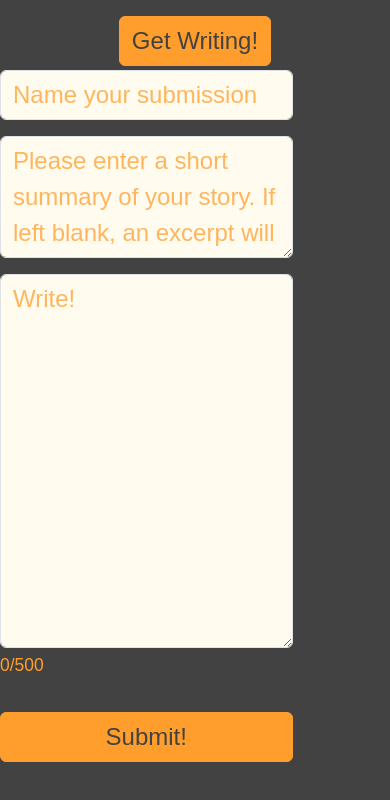
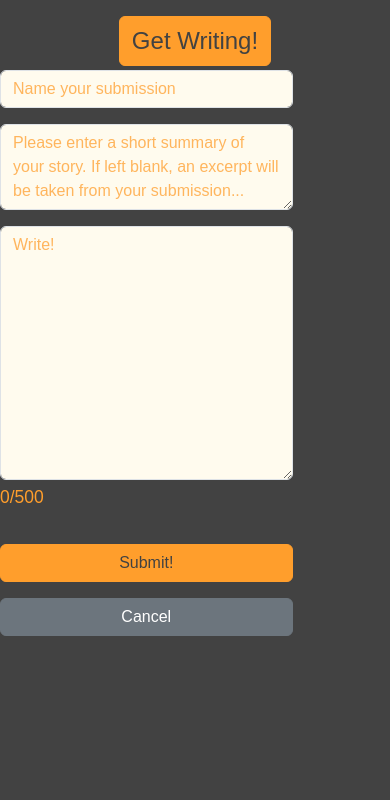
Before and after one commit to delete-44-COMP3006/vignette-app, a React (Create React App) app: page /write in a window 390 px wide. Shown: the top 800 px of the page. Built offline with nearby package versions, Linux system fonts and the light colour scheme; a web font is replaced by a local one.

Commit message:
Responsive styling for new page

```diff
--- a/src/components/new.component.js
+++ b/src/components/new.component.js
@@ -3,7 +3,7 @@ import Form from "react-bootstrap/Form";
 import Button from "react-bootstrap/Button";
 import Alert from "react-bootstrap/Alert";
 import SubmissionDataService from "../services/submission.service";
-import { useHistory } from "react-router-dom";
+import { Link, useHistory } from "react-router-dom";
 import "../scss/new.scss";
 
 function New(props) {
@@ -94,9 +94,17 @@ function New(props) {
           <Form.Text className="float-right">{wordCount}/500</Form.Text>
         </Form.Group>
 
-        <Button type="submit" className="w-100">
-          Submit!
-        </Button>
+        <Form.Group>
+          <Button type="submit" className="w-100">
+            Submit!
+          </Button>
+
+          <Link to="/" tabIndex={-1}>
+            <Button variant="secondary" className="w-100">
+              Cancel
+            </Button>
+          </Link>
+        </Form.Group>
       </Form>
     </div>
   );
--- a/src/scss/new.scss
+++ b/src/scss/new.scss
@@ -3,6 +3,16 @@
 }
 
 .form-control,
-.btn {
-  font-size: 1.5rem;
+button[type="submit"],
+.btn-secondary {
+  font-size: 1rem;
 }
+
+// Bootstrap "lg" breakpoint
+@media (min-width: 992px) {
+  .form-control,
+  button[type="submit"],
+  .btn-secondary {
+    font-size: 1.5rem;
+  }
+}
```
